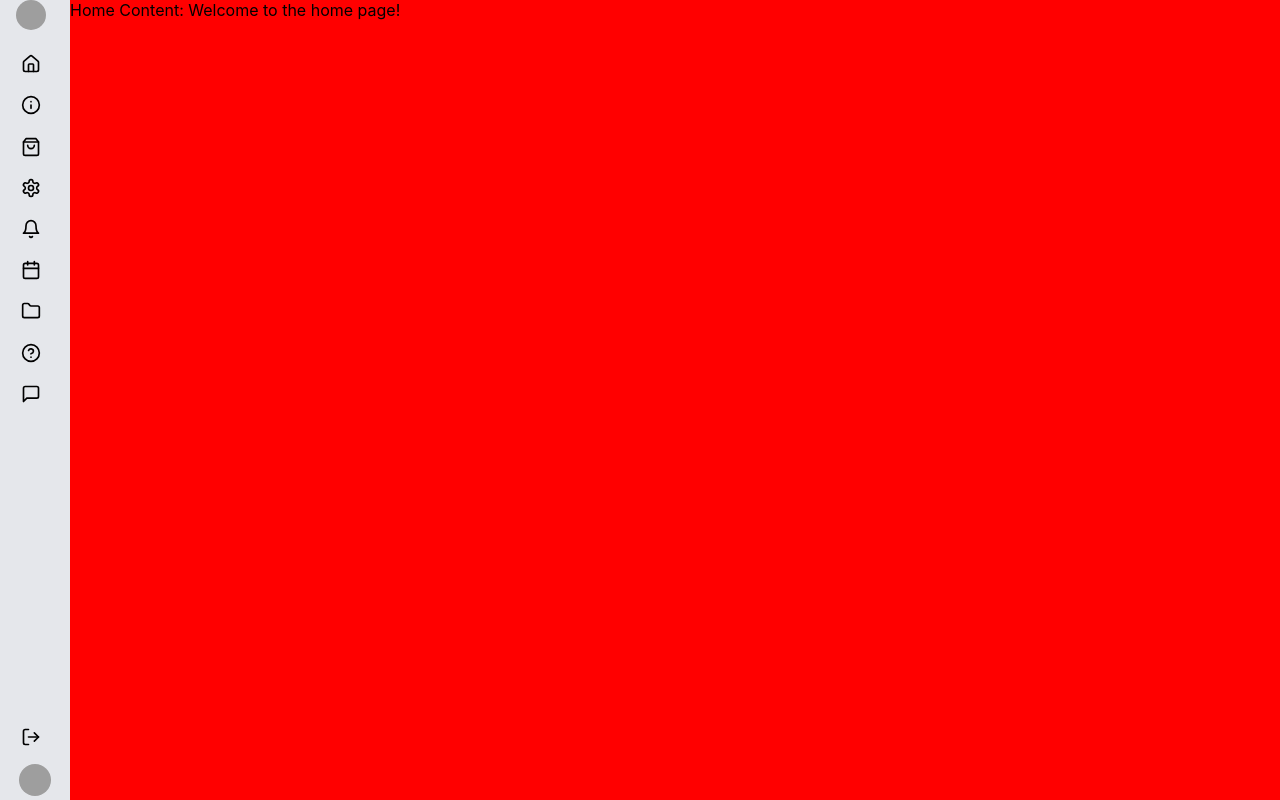
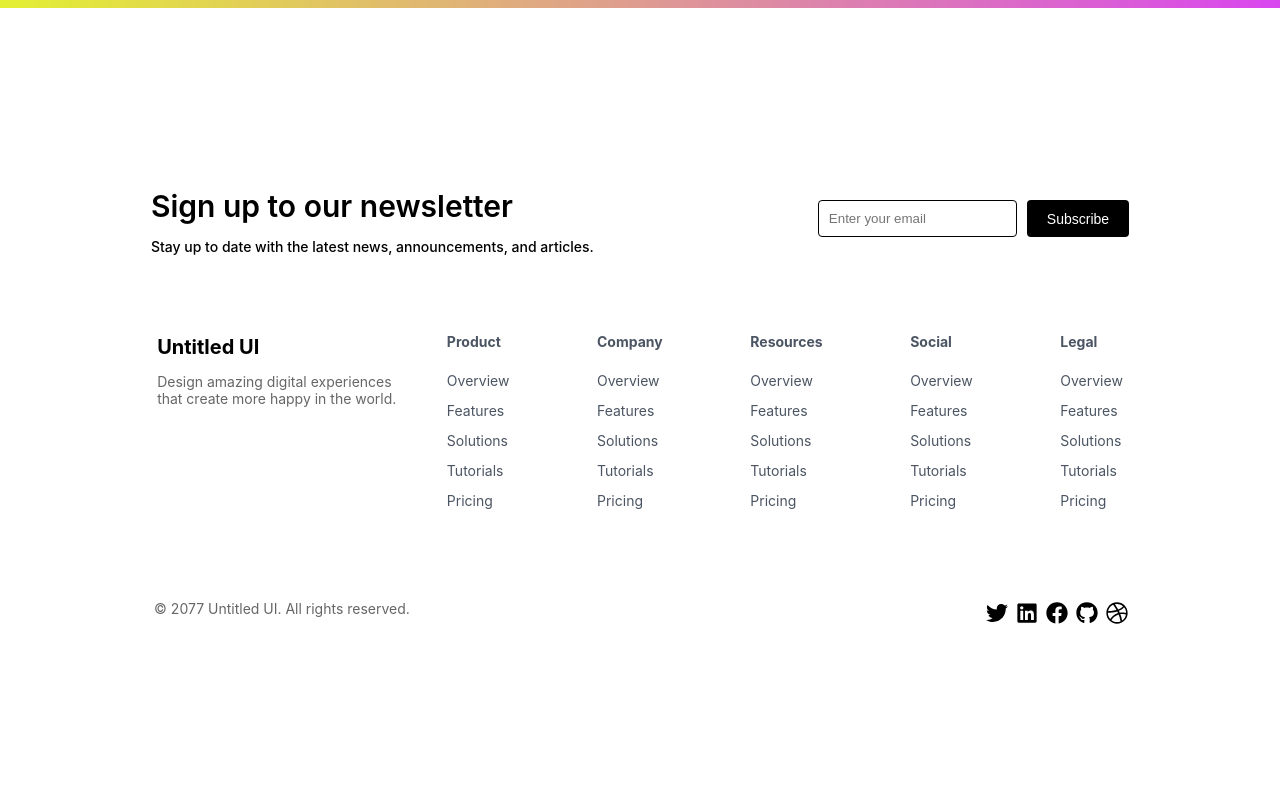
Before and after one commit to rishabhsinghsatya/aadow, a React (Create React App) app: page / in a window 1280 px wide. Built offline with nearby package versions, Linux system fonts and the light colour scheme; grey boxes are pictures that could not be loaded.

Commit message:
adding footer code

```diff
--- a/package.json
+++ b/package.json
@@ -13,6 +13,7 @@
     "react": "^18.3.1",
     "react-chartjs-2": "^5.2.0",
     "react-dom": "^18.3.1",
+    "react-icons": "^5.3.0",
     "react-scripts": "5.0.1",
     "web-vitals": "^2.1.4"
   },
--- a/src/App.js
+++ b/src/App.js
@@ -13,8 +13,8 @@ import Map from "./Task2/Map/Map";
 import Identify from "./Task2/Identify/Identify";
 import MegaMenu from "./Task2/MegaMenu/Megamenu";
 import Campaign from "./Task3/Campaign/Campaign";
-import Sidebar from "./Task4/Sidebar/Sidebar";
-import SidebarNav from "./Task5/SidebarNav";
+import SidebarNav from "./Task5/Navbar/SidebarNav";
+import NewsletterFooter from "./Task5/Footer/Footer";
 
 function App() {
   const [currentPage, setCurrentPage] = useState("Home");
@@ -45,7 +45,8 @@ function App() {
       {/* <MegaMenu /> */}
       {/* <Campaign /> */}
       {/* <Sidebar /> */}
-      <SidebarNav />
+      {/* <SidebarNav /> */}
+      <NewsletterFooter />
     </div>
   );
 }
--- /dev/null
+++ b/src/Task5/Footer/Footer.css
@@ -0,0 +1,169 @@
+.footers-container {
+  width: 100vw;
+  height: 100vh;
+  /* margin: 0 auto; */
+  /* padding: 20px; */
+  border-top: 4px solid linear-gradient(to right, #e3f032, #d946ef);
+  display: flex;
+  flex-direction: column;
+  justify-content: center;
+  align-items: center;
+  position: relative;
+}
+
+.footers-container::before {
+  content: "";
+  position: absolute;
+  top: 0;
+  left: 0;
+  width: 100%;
+  height: 8px; /* Height of the top border */
+  background: linear-gradient(to right, #e3f032, #d946ef);
+  z-index: 1;
+}
+.newsletter-section {
+  /* background: linear-gradient(to right, #e3f032, #d946ef); */
+  color: #000;
+  /* padding: 40px; */
+  border-radius: 8px;
+  margin-bottom: 40px;
+  display: flex;
+  width: 100vw;
+  justify-content: center;
+  align-items: center;
+  gap: 14rem;
+}
+
+.left-section h2 {
+  font-size: 30px;
+  font-weight: 600;
+  margin-bottom: 10px;
+}
+
+.left-section p {
+  margin-bottom: 20px;
+  color: #000;
+  font-weight: 500;
+}
+
+.newsletter-form {
+  display: flex;
+}
+
+.newsletter-form input {
+  flex-grow: 1;
+  padding: 10px;
+  border: none;
+  color: #000;
+  border: 1px solid black;
+  border-radius: 4px;
+}
+
+.newsletter-form button {
+  background-color: #000;
+  color: white;
+  border: none;
+  padding: 10px 20px;
+  border-radius: 4px;
+  cursor: pointer;
+}
+
+.footers {
+  color: #4b5563;
+}
+
+.footer-content {
+  display: flex;
+  justify-content: space-between;
+  margin-bottom: 40px;
+}
+
+.brand-column {
+  flex-basis: 25%;
+  width: 40rem;
+}
+
+.brand-column h3 {
+  font-size: 20px;
+  color: #000;
+  margin-bottom: 10px;
+}
+
+.footer-links {
+  display: flex;
+  justify-content: space-between;
+  flex-basis: 70%;
+}
+
+.link-column h4 {
+  font-size: 14px;
+  margin-bottom: 20px;
+}
+
+.link-column ul {
+  list-style-type: none;
+  padding: 0;
+}
+
+.link-column li {
+  margin-bottom: 10px;
+}
+
+.link-column a {
+  color: #4b5563;
+  text-decoration: none;
+  font-size: 14px;
+}
+
+.footer-bottom {
+  display: flex;
+  /* width: 100vw; */
+  justify-content: space-between;
+  align-items: center;
+  gap: 36rem;
+  padding-top: 20px;
+  /* border-bottom: 1px solid #e5e7eb; */
+}
+
+.social-icons {
+  display: flex;
+  gap: 20px;
+}
+
+.social-icons a {
+  width: 20px;
+  height: 20px;
+  background-size: contain;
+  background-repeat: no-repeat;
+}
+
+/* .icon-twitter {
+  background-image: url("path-to-twitter-icon.svg");
+}
+.icon-linkedin {
+  background-image: url("path-to-linkedin-icon.svg");
+}
+.icon-facebook {
+  background-image: url("path-to-facebook-icon.svg");
+}
+.icon-github {
+  background-image: url("path-to-github-icon.svg");
+}
+.icon-dribbble {
+  background-image: url("path-to-dribbble-icon.svg");
+} */
+
+.social-icons {
+  display: flex;
+  gap: 10px;
+}
+
+.social-icons a {
+  color: #333; /* Customize the color */
+  font-size: 24px; /* Adjust the size */
+  transition: color 0.3s ease;
+}
+
+.social-icons a:hover {
+  color: #0077b5; /* Customize hover color */
+}
--- /dev/null
+++ b/src/Task5/Footer/Footer.jsx
@@ -0,0 +1,85 @@
+import React from "react";
+import "./Footer.css";
+import {
+  FaTwitter,
+  FaLinkedin,
+  FaFacebook,
+  FaGithub,
+  FaDribbble,
+} from "react-icons/fa";
+
+const NewsletterFooter = () => {
+  return (
+    <div className="footers-container">
+      <div className="newsletter-section">
+        <div className="left-section">
+          <h2>Sign up to our newsletter</h2>
+          <p>
+            Stay up to date with the latest news, announcements, and articles.
+          </p>
+        </div>
+        <div className="newsletter-form">
+          <input type="email" placeholder="Enter your email" />
+          <button>Subscribe</button>
+        </div>
+      </div>
+
+      <footer className="footers">
+        <div className="footer-content">
+          <div className="brand-column">
+            <h3>Untitled UI</h3>
+            <p>
+              Design amazing digital experiences that create more happy in the
+              world.
+            </p>
+          </div>
+
+          <div className="footer-links">
+            {["Product", "Company", "Resources", "Social", "Legal"].map(
+              (category, index) => (
+                <div key={index} className="link-column">
+                  <h4>{category}</h4>
+                  <ul>
+                    {[
+                      "Overview",
+                      "Features",
+                      "Solutions",
+                      "Tutorials",
+                      "Pricing",
+                    ].map((item, idx) => (
+                      <li key={idx}>
+                        <a href="#">{item}</a>
+                      </li>
+                    ))}
+                  </ul>
+                </div>
+              )
+            )}
+          </div>
+        </div>
+      </footer>
+      <div className="footer-bottom">
+        <p>© 2077 Untitled UI. All rights reserved.</p>
+        <div className="social-icons">
+          <a href="#" className="icon-twitter">
+            <FaTwitter />
+          </a>
+          <a href="#" className="icon-linkedin">
+            <FaLinkedin />
+          </a>
+          <a href="#" className="icon-facebook">
+            <FaFacebook />
+          </a>
+          <a href="#" className="icon-github">
+            <FaGithub />
+          </a>
+          <a href="#" className="icon-dribbble">
+            <FaDribbble />
+          </a>
+        </div>
+      </div>
+    </div>
+  );
+};
+
+export default NewsletterFooter;
--- a/src/index.css
+++ b/src/index.css
@@ -1,13 +1,14 @@
 body {
   margin: 0;
-  font-family: -apple-system, BlinkMacSystemFont, 'Segoe UI', 'Roboto', 'Oxygen',
-    'Ubuntu', 'Cantarell', 'Fira Sans', 'Droid Sans', 'Helvetica Neue',
+  padding: 0;
+  font-family: -apple-system, BlinkMacSystemFont, "Segoe UI", "Roboto", "Oxygen",
+    "Ubuntu", "Cantarell", "Fira Sans", "Droid Sans", "Helvetica Neue",
     sans-serif;
   -webkit-font-smoothing: antialiased;
   -moz-osx-font-smoothing: grayscale;
 }
 
 code {
-  font-family: source-code-pro, Menlo, Monaco, Consolas, 'Courier New',
+  font-family: source-code-pro, Menlo, Monaco, Consolas, "Courier New",
     monospace;
 }
```
Also changed, not shown: src/Task5/Navbar/SidebarNav.css (renamed from src/Task5/SidebarNav.css), src/Task5/Navbar/SidebarNav.jsx (renamed from src/Task5/SidebarNav.jsx), 1 other file (tests, documents, lock files or other folders).
